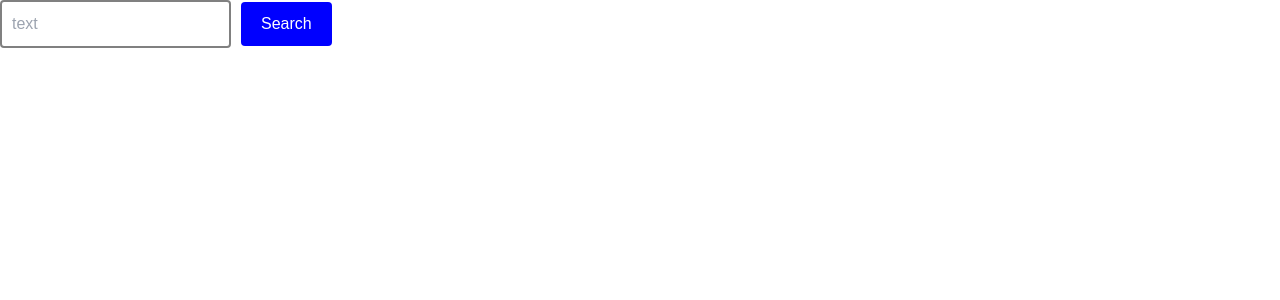
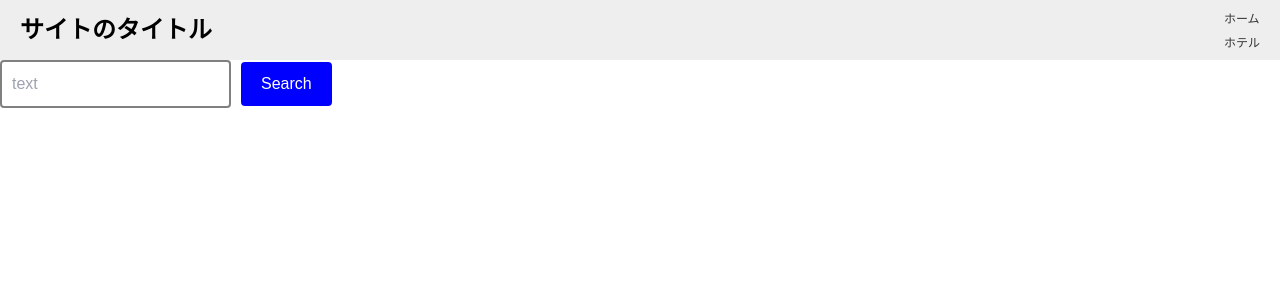
Before and after one commit to mzw86020424/next-rakuten-app, a Next.js app in the folder app/: page /hotels in a window 1280 px wide. Shown: the top 300 px of the page. Built offline with nearby package versions, Linux system fonts and the light colour scheme.

Commit message:
ヘッダーを仮置き

```diff
--- /dev/null
+++ b/app/components/layout.js
@@ -0,0 +1,10 @@
+import Navbar from './navbar'
+
+export default function Layout({ children }) {
+  return (
+    <>
+      <Navbar />
+      <main>{children}</main>
+    </>
+  )
+}
--- /dev/null
+++ b/app/components/navbar.js
@@ -0,0 +1,21 @@
+import styles from './navbar.module.css'
+import NextLink from 'next/link'
+
+
+export default function Navbar() {
+  return (
+    <nav className={styles.navbar}>
+      <div className={styles.navbar_title}>
+        <NextLink href="/">サイトのタイトル</NextLink>
+      </div>
+      <ul>
+        <li>
+          <NextLink href="/" className={styles.navbar_link}>ホーム</NextLink>
+        </li>
+        <li>
+          <NextLink href="/hotels" className={styles.navbar_link}>ホテル</NextLink>
+        </li>
+      </ul>
+    </nav>
+  );
+}
--- /dev/null
+++ b/app/components/navbar.module.css
@@ -0,0 +1,24 @@
+/* navbar.module.css */
+.navbar {
+  display: flex;
+  justify-content: space-between;
+  align-items: center;
+  height: 60px;
+  background-color: #eee;
+  padding: 0 20px;
+}
+
+.navbar_title {
+  font-size: 24px;
+  font-weight: bold;
+}
+
+.navbar_link {
+  margin-left: 20px;
+  font-size: 12px;
+  color: #333;
+}
+
+.navbar_link:hover {
+  color: #777;
+}
--- a/app/pages/_app.tsx
+++ b/app/pages/_app.tsx
@@ -1,6 +1,11 @@
 import 'styles/globals.css'
 import type { AppProps } from 'next/app'
+import Layout from '../components/layout'
 
 export default function App({ Component, pageProps }: AppProps) {
-  return <Component {...pageProps} />
+  return (
+    <Layout>
+      <Component {...pageProps} />
+    </Layout>
+  )
 }
```
